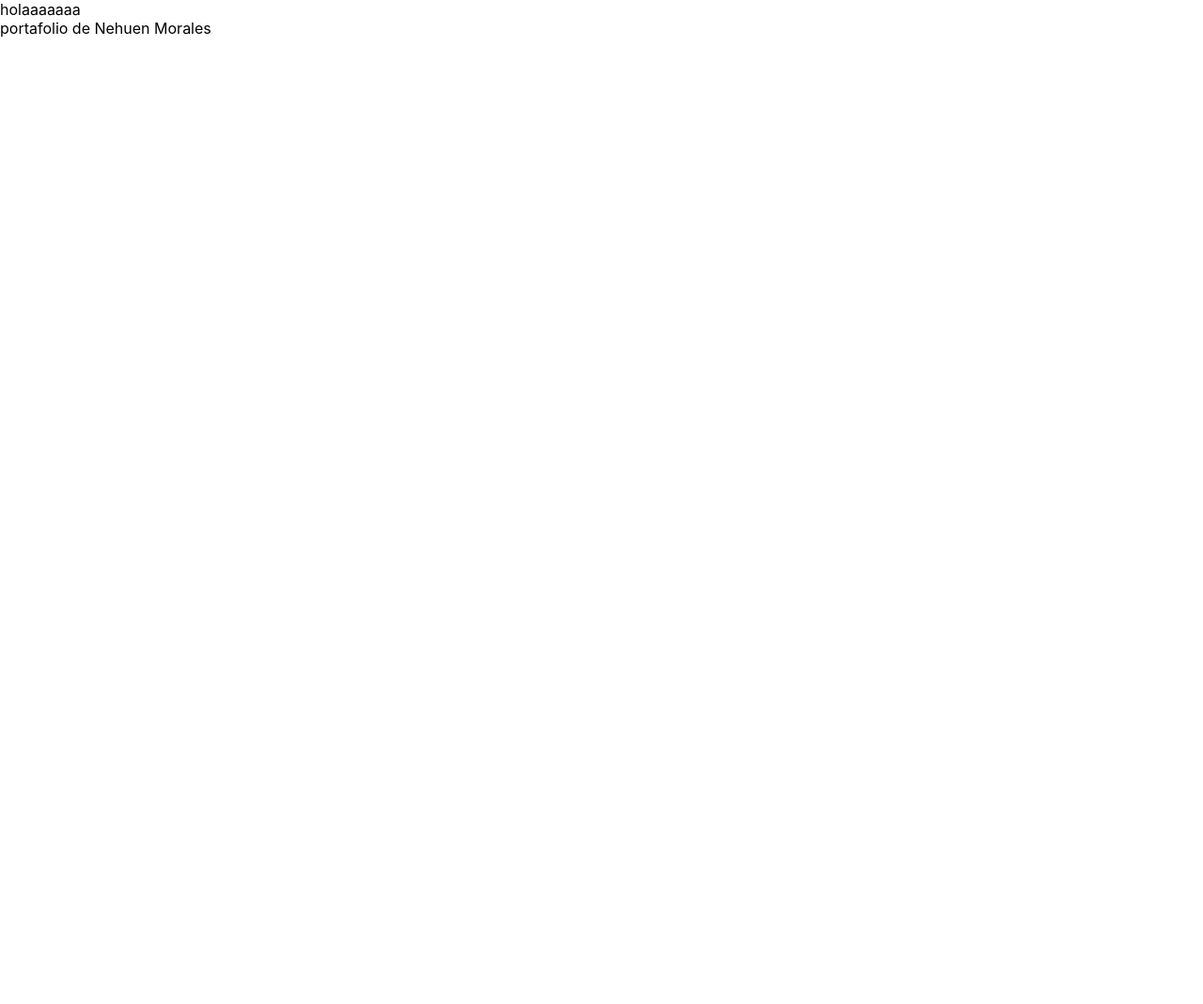
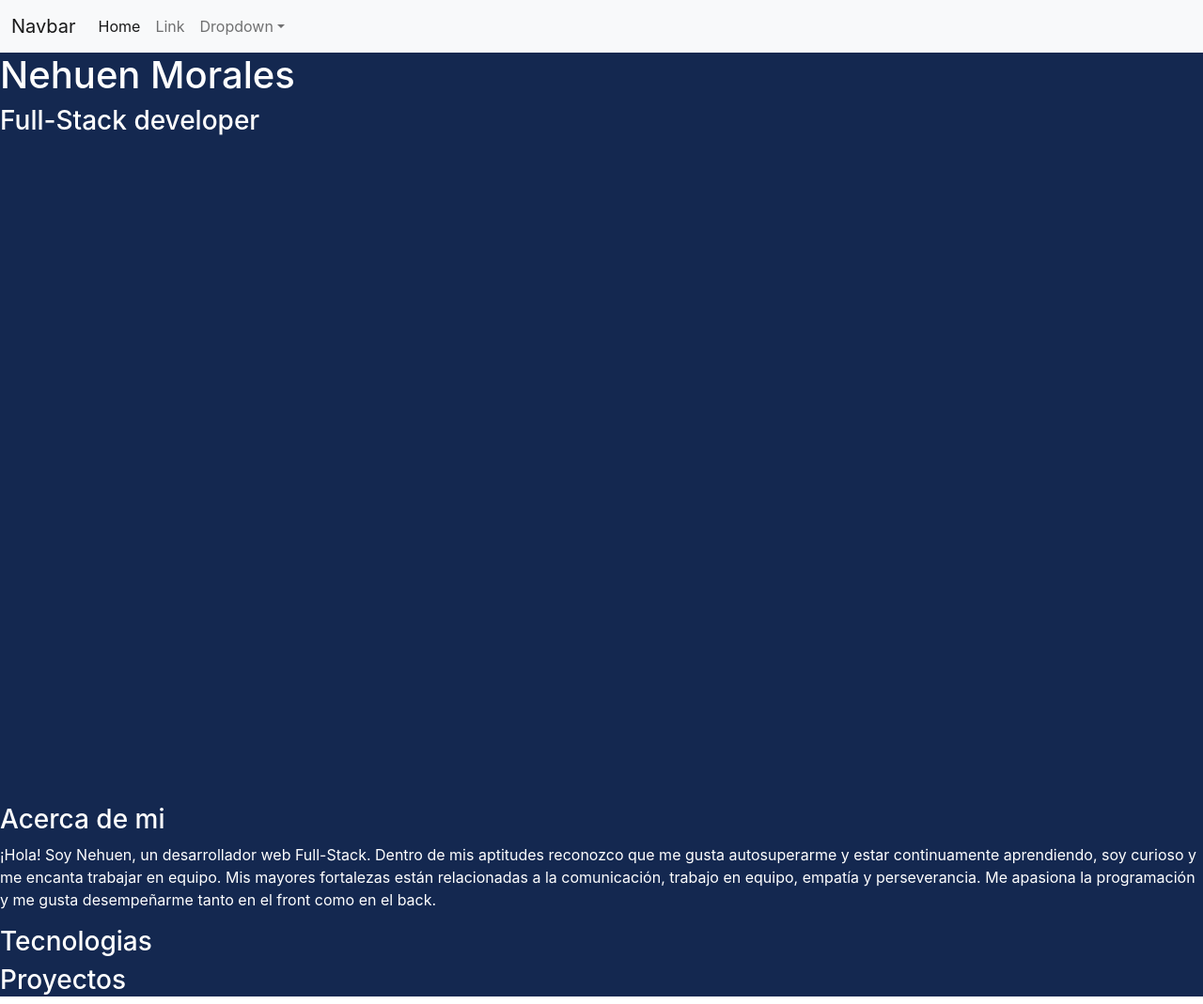
Before and after one commit to nehuenmorales/Portafolio-NehuenMorales, a React (Create React App) app: page / in a window 1280 px wide. Shown: the whole page at 94% size. Before the commit the page ends 800 px from the top, so only its background shows below. Built offline with nearby package versions, Linux system fonts and the light colour scheme.

Commit message:
añadiendo info

```diff
--- a/package.json
+++ b/package.json
@@ -3,9 +3,14 @@
   "version": "0.1.0",
   "private": true,
   "dependencies": {
+    "@chakra-ui/react": "^2.2.8",
+    "@emotion/react": "^11.10.0",
+    "@emotion/styled": "^11.10.0",
     "@testing-library/jest-dom": "^5.16.5",
     "@testing-library/react": "^13.3.0",
     "@testing-library/user-event": "^13.5.0",
+    "bootstrap": "^5.2.0",
+    "framer-motion": "^6.5.1",
     "react": "^18.2.0",
     "react-dom": "^18.2.0",
     "react-scripts": "5.0.1",
--- a/public/index.html
+++ b/public/index.html
@@ -15,6 +15,7 @@
       user's mobile device or desktop. See https://developers.google.com/web/fundamentals/web-app-manifest/
     -->
     <link rel="manifest" href="%PUBLIC_URL%/manifest.json" />
+    <link href="https://cdn.jsdelivr.net/npm/bootstrap@5.2.0/dist/css/bootstrap.min.css" rel="stylesheet" integrity="sha384-gH2yIJqKdNHPEq0n4Mqa/HGKIhSkIHeL5AyhkYV8i59U5AR6csBvApHHNl/vI1Bx" crossorigin="anonymous">
     <!--
       Notice the use of %PUBLIC_URL% in the tags above.
       It will be replaced with the URL of the `public` folder during the build.
@@ -24,9 +25,12 @@
       work correctly both with client-side routing and a non-root public URL.
       Learn how to configure a non-root public URL by running `npm run build`.
     -->
+    <!-- <script src="https://cdn.jsdelivr.net/npm/@popperjs/core@2.11.5/dist/umd/popper.min.js" integrity="sha384-Xe+8cL9oJa6tN/veChSP7q+mnSPaj5Bcu9mPX5F5xIGE0DVittaqT5lorf0EI7Vk" crossorigin="anonymous"></script> -->
+<!-- <script src="https://cdn.jsdelivr.net/npm/bootstrap@5.2.0/dist/js/bootstrap.min.js" integrity="sha384-ODmDIVzN+pFdexxHEHFBQH3/9/vQ9uori45z4JjnFsRydbmQbmL5t1tQ0culUzyK" crossorigin="anonymous"></script> -->
     <title>Nehuen Morales</title>
   </head>
   <body>
+    <script src="https://cdn.jsdelivr.net/npm/bootstrap@5.2.0/dist/js/bootstrap.bundle.min.js" integrity="sha384-A3rJD856KowSb7dwlZdYEkO39Gagi7vIsF0jrRAoQmDKKtQBHUuLZ9AsSv4jD4Xa" crossorigin="anonymous"></script>
     <noscript>You need to enable JavaScript to run this app.</noscript>
     <div id="root"></div>
     <!--
--- a/src/App.js
+++ b/src/App.js
@@ -1,13 +1,10 @@
-import logo from './logo.svg';
+
 import './App.css';
 import Portafolio from './components/portafolio';
 
 function App() {
   return (
     <>
-    <div>
-      holaaaaaaa
-    </div>
     <Portafolio/>
     </>
   );
--- a/src/components/portafolio.jsx
+++ b/src/components/portafolio.jsx
@@ -1,7 +1,71 @@
 import React from 'react';
+import s from './portafolio.module.css'
+
 
 export default function Portafolio() {
     return (
-        <div>portafolio de Nehuen Morales</div>
+
+        <div className={s.portafolio}>
+            {/* NAVBAR */}
+            <div >
+                <nav class="navbar navbar-expand-lg bg-light">
+                    <div class="container-fluid">
+                        <a class="navbar-brand" href="#">Navbar</a>
+                        <button class="navbar-toggler" type="button" data-bs-toggle="collapse" data-bs-target="#navbarSupportedContent" aria-controls="navbarSupportedContent" aria-expanded="false" aria-label="Toggle navigation">
+                            <span class="navbar-toggler-icon"></span>
+                        </button>
+                        <div class="collapse navbar-collapse" id="navbarSupportedContent">
+                            <ul class="navbar-nav me-auto mb-2 mb-lg-0">
+                                <li class="nav-item">
+                                    <a class="nav-link active" aria-current="page" href="#">Home</a>
+                                </li>
+                                <li class="nav-item">
+                                    <a class="nav-link" href="#">Link</a>
+                                </li>
+                                <li class="nav-item dropdown">
+                                    <a class="nav-link dropdown-toggle" href="#" role="button" data-bs-toggle="dropdown" aria-expanded="false">
+                                        Dropdown
+                                    </a>
+                                    <ul class="dropdown-menu">
+                                        <li><a class="dropdown-item" href="#">Action</a></li>
+                                        <li><a class="dropdown-item" href="#">Another action</a></li>
+                                        <li><hr class="dropdown-divider" /></li>
+                                        <li><a class="dropdown-item" href="#">Something else here</a></li>
+                                    </ul>
+                                </li>
+                            </ul>
+                        </div>
+                    </div>
+                </nav>
+            </div>
+
+            {/* PORTADA */}
+            <div className={s.portada}>
+                <h1>Nehuen Morales</h1>
+                <h3>Full-Stack developer</h3>
+            </div>
+            {/* ACERCA DE MI  */}
+            <div>
+                <h3>Acerca de mi</h3>
+                <p>
+                    ¡Hola! Soy Nehuen, un desarrollador web Full-Stack.
+
+                    Dentro de mis aptitudes reconozco que me gusta autosuperarme y estar continuamente aprendiendo, soy curioso y me encanta trabajar en equipo.
+
+                    Mis mayores fortalezas están relacionadas a la comunicación, trabajo en equipo, empatía y perseverancia.
+
+                    Me apasiona la programación y me gusta desempeñarme tanto en el front como en el back.
+                </p>
+            </div>
+            {/* TECNOLOGIAS */}
+            <div>
+                <h3>Tecnologias</h3>
+            </div>
+            {/* PROYECTOS */}
+            <div>
+                <h3>Proyectos</h3>
+            </div>
+            {/* CONTACTO */}
+        </div>
     )
 }
--- /dev/null
+++ b/src/components/portafolio.module.css
@@ -0,0 +1,11 @@
+.portada{
+    height: 100vh;
+}
+
+.portafolio{
+    background-color: #142850;
+    color: white;
+}
+.nav{
+    background-color: #002B5B;
+}
--- a/src/index.js
+++ b/src/index.js
@@ -2,13 +2,17 @@ import React from 'react';
 import ReactDOM from 'react-dom/client';
 import './index.css';
 import App from './App';
+import { ChakraProvider } from '@chakra-ui/react'
 
 
 const root = ReactDOM.createRoot(document.getElementById('root'));
 root.render(
   <React.StrictMode>
+    <ChakraProvider>
     <App />
+   </ChakraProvider>
   </React.StrictMode>
+
 );
 
 // If you want to start measuring performance in your app, pass a function
```
Also changed, not shown: src/images/imagen-perfil.jpg (added), 1 other file (tests, documents, lock files or other folders).
